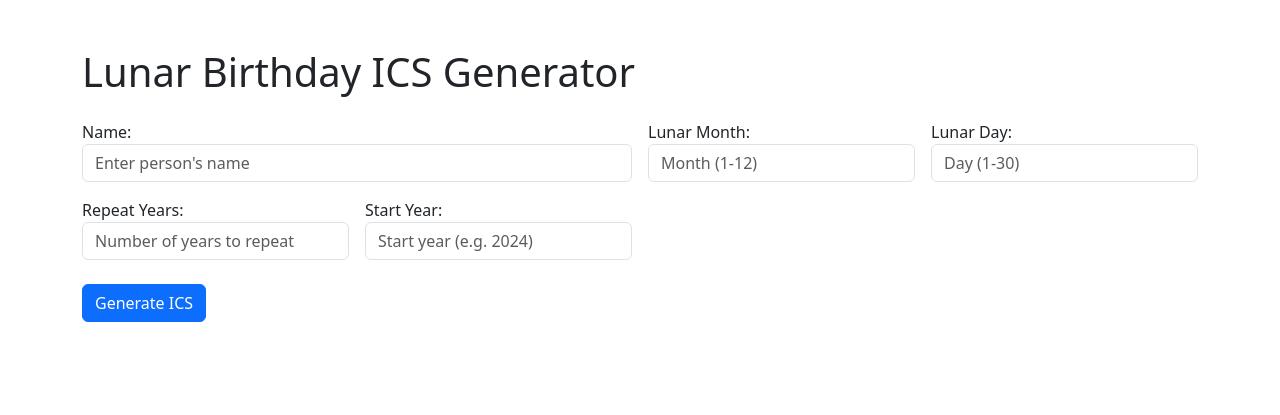
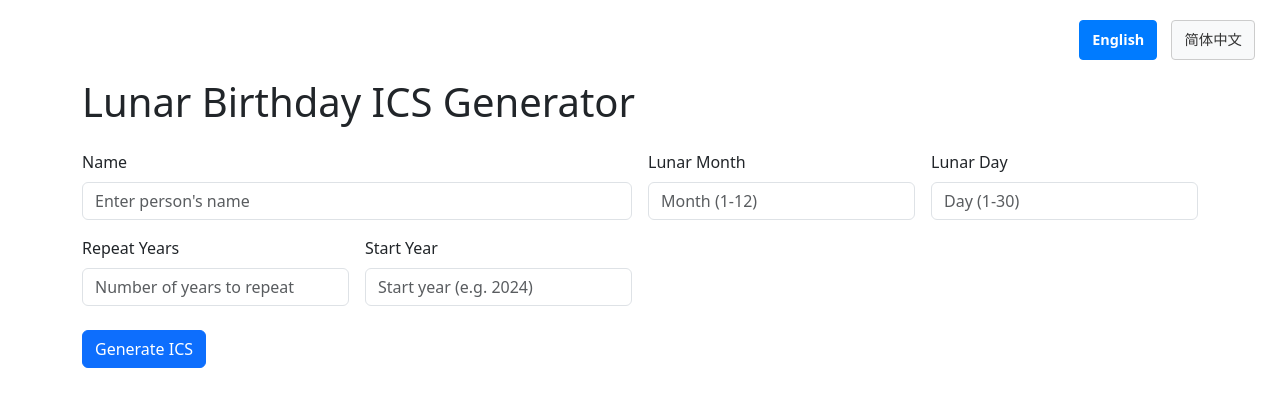
Before and after one commit to alvinchan2004/Lunar_birthday_reminder, a Django app: page / in a window 1280 px wide. Shown: the top 415 px of the page. Run offline with Django 5.2, Linux system fonts and the light colour scheme.

Commit message:
feat: implement multilingual support with language switcher and translation dictionary

```diff
--- a/lunar_birthday_config/birthdays/forms.py
+++ b/lunar_birthday_config/birthdays/forms.py
@@ -46,14 +46,20 @@ class BirthdayGeneratorForm(forms.Form):
 
     repeat_years = forms.IntegerField(
         min_value=1,
-        max_value=50,
+        max_value=100,
         required=True,
         widget=forms.NumberInput(attrs={
             'class': 'form-control',
             'placeholder': 'Number of years to repeat'
         }),
         label='Repeat Years',
-        help_text='Number of years to generate reminders for'
+        help_text='Number of years to generate reminders for (max 100 years)',
+        error_messages={
+            'max_value': 'Repeat years cannot exceed 100. Please enter a value between 1 and 100.',
+            'min_value': 'Repeat years must be at least 1.',
+            'required': 'This field is required.',
+            'invalid': 'Please enter a valid number.'
+        }
     )
 
     start_year = forms.IntegerField(
--- a/lunar_birthday_config/birthdays/templates/birthdays/index.html
+++ b/lunar_birthday_config/birthdays/templates/birthdays/index.html
@@ -4,50 +4,100 @@
   <head>
     <meta charset="utf-8">
     <meta name="viewport" content="width=device-width, initial-scale=1">
-    <title>Lunar Birthday ICS Generator</title>
+    <title>{{ translations.title }}</title>
     <link href="https://cdn.jsdelivr.net/npm/bootstrap@5.3.0/dist/css/bootstrap.min.css" rel="stylesheet">
+    <style>
+      .language-switcher {
+        position: absolute;
+        top: 20px;
+        right: 20px;
+      }
+      .lang-btn {
+        display: inline-block;
+        margin: 0 5px;
+        padding: 8px 12px;
+        border: 1px solid #ccc;
+        border-radius: 4px;
+        text-decoration: none;
+        background-color: #f8f9fa;
+        color: #333;
+        font-size: 0.9em;
+        transition: all 0.2s;
+      }
+      .lang-btn:hover {
+        text-decoration: none;
+        background-color: #e2e6ea;
+      }
+      .lang-btn.active {
+        background-color: #007bff;
+        color: white;
+        border-color: #007bff;
+        font-weight: bold;
+      }
+      .lang-btn.active:hover {
+        background-color: #0056b3;
+      }
+    </style>
   </head>
   <body>
-    <div class="container py-5">
-      <h1 class="mb-4">Lunar Birthday ICS Generator</h1>
+    <div class="language-switcher">
+      {% for code, name in available_languages %}
+        {% if code == language %}
+          <span class="lang-btn active">{{ name }}</span>
+        {% else %}
+          <a href="{% url 'birthdays:set_language' code %}?next=/" class="lang-btn">{{ name }}</a>
+        {% endif %}
+      {% endfor %}
+    </div>
+
+    <div class="container py-5" style="margin-top: 30px;">
+      <h1 class="mb-4">{{ translations.title }}</h1>
 
       <form method="post" novalidate>
         {% csrf_token %}
         <div class="row g-3">
           <div class="col-md-6">
-            {{ form.name.label_tag }}
+            <label class="form-label">{{ translations.name }}</label>
             {{ form.name }}
             {% if form.name.errors %}
               <div class="text-danger">{{ form.name.errors }}</div>
             {% endif %}
           </div>
           <div class="col-md-3">
-            {{ form.lunar_month.label_tag }}
+            <label class="form-label">{{ translations.lunar_month }}</label>
             {{ form.lunar_month }}
             {% if form.lunar_month.errors %}
               <div class="text-danger">{{ form.lunar_month.errors }}</div>
             {% endif %}
           </div>
           <div class="col-md-3">
-            {{ form.lunar_day.label_tag }}
+            <label class="form-label">{{ translations.lunar_day }}</label>
             {{ form.lunar_day }}
             {% if form.lunar_day.errors %}
               <div class="text-danger">{{ form.lunar_day.errors }}</div>
             {% endif %}
           </div>
           <div class="col-md-3">
-            {{ form.repeat_years.label_tag }}
+            <label class="form-label">{{ translations.repeat_years }}</label>
             {{ form.repeat_years }}
+            {% if form.repeat_years.errors %}
+              <div class="text-danger">{{ form.repeat_years.errors }}</div>
+            {% endif %}
           </div>
           <div class="col-md-3">
-            {{ form.start_year.label_tag }}
+            <label class="form-label">{{ translations.start_year }}</label>
             {{ form.start_year }}
+            {% if form.start_year.errors %}
+              <div class="text-danger">{{ form.start_year.errors }}</div>
+            {% endif %}
           </div>
         </div>
         <div class="mt-4">
-          <button type="submit" class="btn btn-primary">Generate ICS</button>
+          <button type="submit" class="btn btn-primary">{{ translations.generate_btn }}</button>
         </div>
       </form>
     </div>
+
+    <script src="https://cdn.jsdelivr.net/npm/bootstrap@5.3.0/dist/js/bootstrap.bundle.min.js"></script>
   </body>
 </html>
--- /dev/null
+++ b/lunar_birthday_config/birthdays/translations.py
@@ -0,0 +1,47 @@
+"""
+Simple translation dictionary for English and Chinese.
+No i18n framework needed - just a simple dict!
+"""
+
+TRANSLATIONS = {
+    'en': {
+        'title': 'Lunar Birthday ICS Generator',
+        'name': 'Name',
+        'name_placeholder': "Enter person's name",
+        'lunar_month': 'Lunar Month',
+        'lunar_month_placeholder': 'Month (1-12)',
+        'lunar_day': 'Lunar Day',
+        'lunar_day_placeholder': 'Day (1-30)',
+        'repeat_years': 'Repeat Years',
+        'repeat_years_placeholder': 'Number of years to repeat',
+        'repeat_years_help': 'Number of years to generate reminders for',
+        'start_year': 'Start Year',
+        'start_year_placeholder': 'Start year (e.g. 2024)',
+        'generate_btn': 'Generate ICS',
+        'lang_en': 'English',
+        'lang_zh': '简体中文',
+    },
+    'zh': {
+        'title': '农历生日日历提醒生成器',
+        'name': '名字',
+        'name_placeholder': '输入人物名字',
+        'lunar_month': '农历月份',
+        'lunar_month_placeholder': '月份 (1-12)',
+        'lunar_day': '农历日期',
+        'lunar_day_placeholder': '日期 (1-30)',
+        'repeat_years': '重复年数',
+        'repeat_years_placeholder': '生成提醒的年数',
+        'repeat_years_help': '生成提醒的年数',
+        'start_year': '开始年份',
+        'start_year_placeholder': '开始年份 (例如 2024)',
+        'generate_btn': '生成日历文件',
+        'lang_en': 'English',
+        'lang_zh': '简体中文',
+    }
+}
+
+
+def get_text(language, key):
+    """Get translated text for a key."""
+    lang = language if language in TRANSLATIONS else 'en'
+    return TRANSLATIONS[lang].get(key, key)
--- a/lunar_birthday_config/birthdays/urls.py
+++ b/lunar_birthday_config/birthdays/urls.py
@@ -5,4 +5,5 @@ app_name = 'birthdays'
 
 urlpatterns = [
     path('', views.index, name='index'),
+    path('set_language/<str:language>/', views.set_language, name='set_language'),
 ]
--- a/lunar_birthday_config/birthdays/views.py
+++ b/lunar_birthday_config/birthdays/views.py
@@ -6,10 +6,25 @@ Email: alvinchan2004@hotmail.com
 Date: 2026-04-08
 """
 
-from django.shortcuts import render
+from django.shortcuts import render, redirect
 from django.http import HttpResponse
+from urllib.parse import quote
 from .forms import BirthdayGeneratorForm
 from .services import LunarBirthdayReminder
+from .translations import TRANSLATIONS, get_text
+
+
+def get_language(request):
+    """Get current language from session, default to 'en'."""
+    return request.session.get('language', 'en')
+
+
+def set_language(request, language):
+    """Set language in session and redirect back."""
+    if language in TRANSLATIONS:
+        request.session['language'] = language
+    next_url = request.GET.get('next', '/')
+    return redirect(next_url)
 
 
 def index(request):
@@ -18,6 +33,8 @@ def index(request):
     This view does not persist any data; it generates the ICS
     content on-the-fly and returns it as a downloadable file.
     """
+    language = get_language(request)
+
     if request.method == 'POST':
         form = BirthdayGeneratorForm(request.POST)
         if form.is_valid():
@@ -34,15 +51,25 @@ def index(request):
                 lunar_day=lunar_day,
                 repeat_years=repeat_years,
                 start_year=start_year,
+                language=language,
             )
 
             response = HttpResponse(content, content_type='text/calendar; charset=utf-8')
-            response['Content-Disposition'] = f'attachment; filename="{name}_birthday.ics"'
+            # Use RFC 5987 encoding to support non-ASCII filenames (e.g., Chinese characters)
+            if language == 'zh':
+                filename = f"{name}_农历生日.ics"
+            else:
+                filename = f"{name}_lunar_birthday.ics"
+            encoded_filename = quote(filename, safe='')
+            response['Content-Disposition'] = f'attachment; filename*=UTF-8\'\'{encoded_filename}'
             return response
     else:
         form = BirthdayGeneratorForm()
 
-    return render(request, 'birthdays/index.html', {'form': form})
-from django.shortcuts import render
-
-# Create your views here.
+    context = {
+        'form': form,
+        'language': language,
+        'translations': TRANSLATIONS[language],
+        'available_languages': [('en', get_text('en', 'lang_en')), ('zh', get_text('en', 'lang_zh'))],
+    }
+    return render(request, 'birthdays/index.html', context)
```
Also changed, not shown: lunar_birthday_config/birthdays/services.py (+39 -7 lines).
